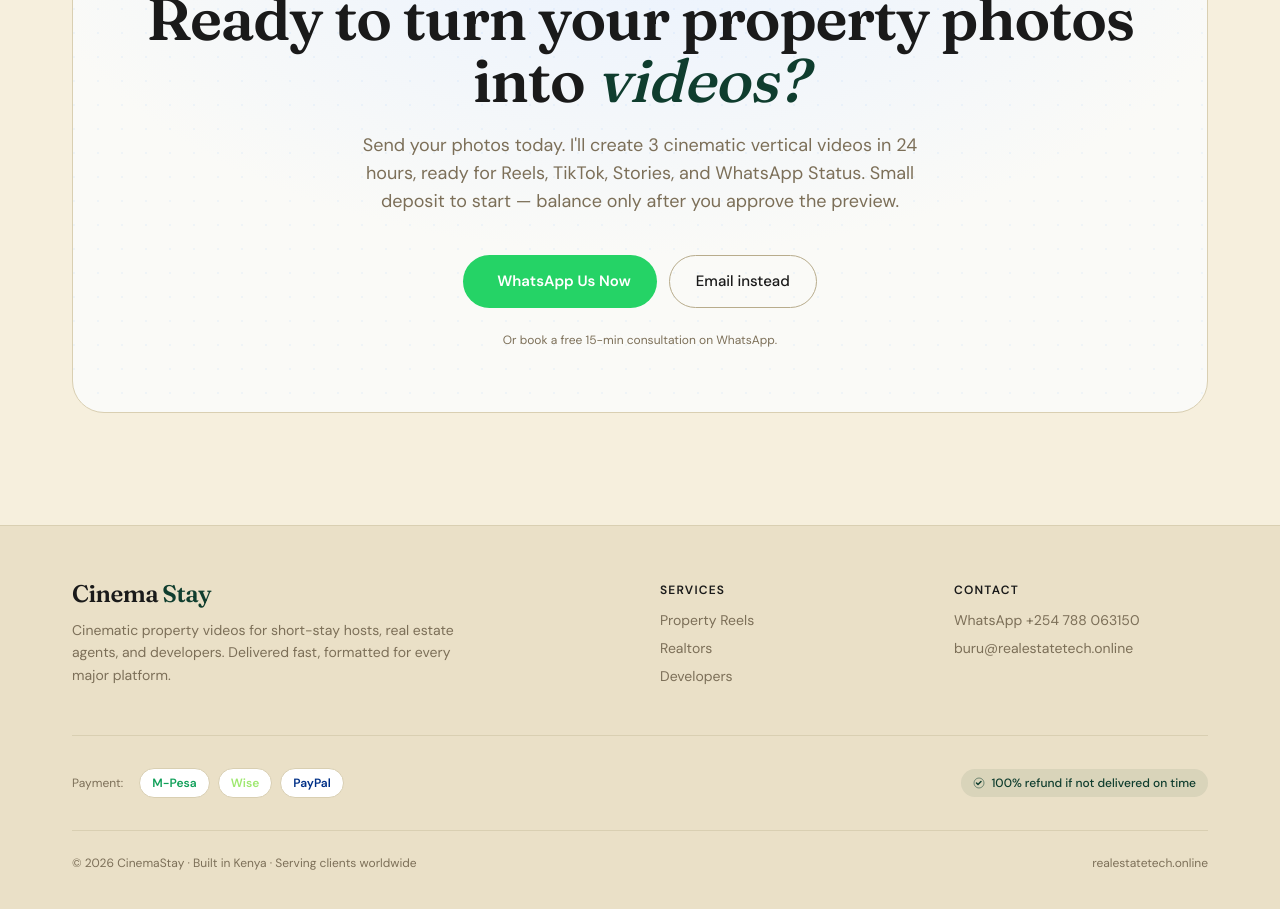
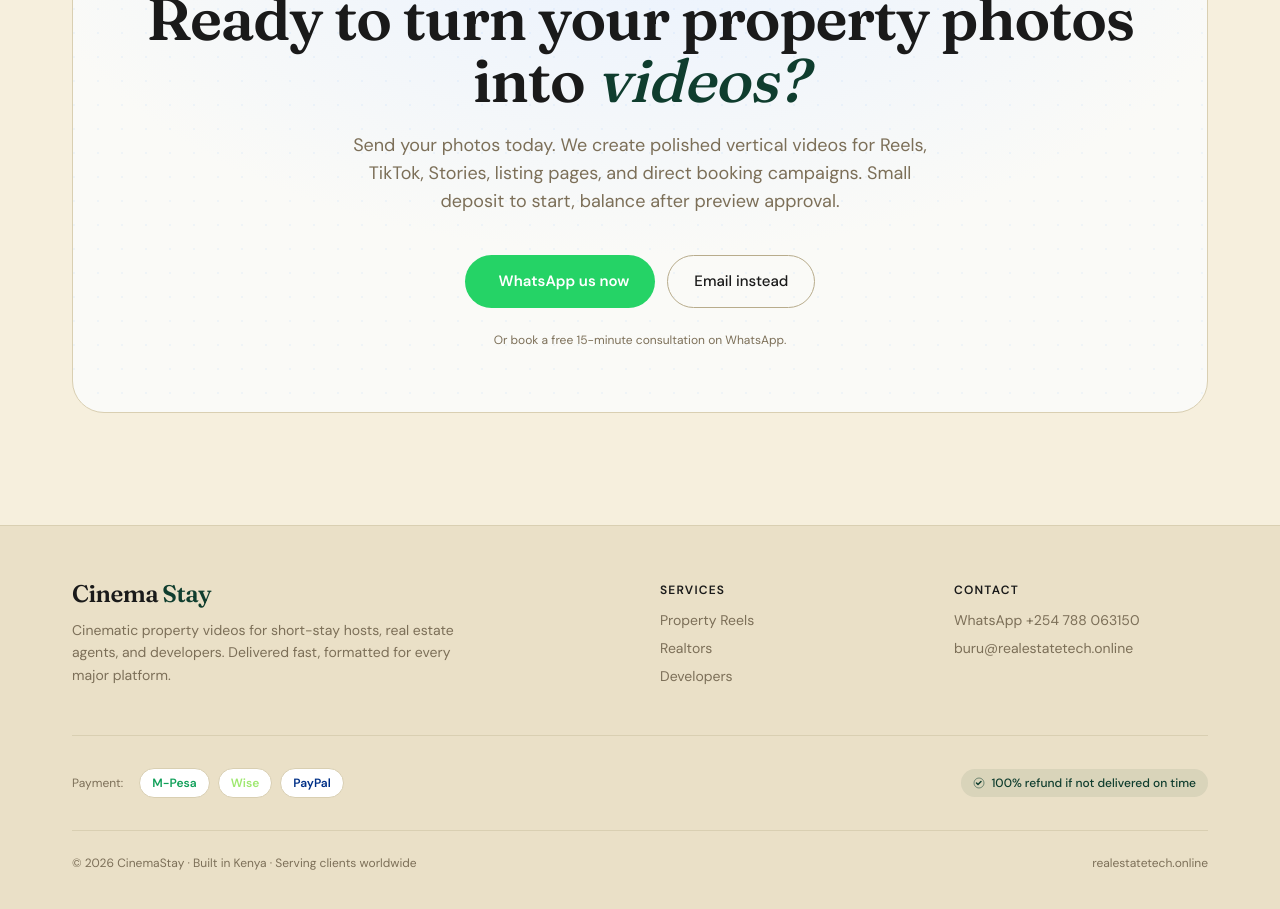
Before and after one commit to gjba123/realestatetech-online, a Next.js app: page /realtors in a window 1280 px wide. Shown: the part 6760-7669 px from the top of the page. Built offline with nearby package versions, Linux system fonts and the light colour scheme; no server answers.

Commit message:
Remove international WhatsApp wording from final CTA

```diff
--- a/components/final-cta.tsx
+++ b/components/final-cta.tsx
@@ -12,7 +12,6 @@ export function FinalCta({ niche }: { niche: Niche }) {
             border: "1px solid var(--border)",
           }}
         >
-          {/* Subtle dot pattern */}
           <div
             className="absolute inset-0 pointer-events-none opacity-30"
             style={{
@@ -29,11 +28,12 @@ export function FinalCta({ niche }: { niche: Niche }) {
               <em className="font-italic-display" style={{ color: "var(--green)" }}>videos?</em>
             </h2>
             <p className="text-[var(--muted)] text-base md:text-lg max-w-xl mx-auto mb-10">
-              Send your photos today. I&apos;ll create 3 cinematic vertical videos in 24 hours, ready for Reels, TikTok, Stories, and WhatsApp Status. Small deposit to start — balance only after you approve the preview.
+              Send your photos today. We create polished vertical videos for Reels,
+              TikTok, Stories, listing pages, and direct booking campaigns. Small
+              deposit to start, balance after preview approval.
             </p>
 
             <div className="flex flex-col sm:flex-row gap-3 justify-center max-w-lg mx-auto">
-              {/* Kenya: WhatsApp primary */}
               <a
                 href={waUrl(niche.primaryWaMessage)}
                 target="_blank"
@@ -43,10 +43,9 @@ export function FinalCta({ niche }: { niche: Niche }) {
                 <svg className="wa-icon" viewBox="0 0 24 24" fill="currentColor" aria-hidden="true">
                   <path d="M17.472 14.382c-.297-.149-1.758-.867-2.03-.967-.273-.099-.471-.148-.67.15-.197.297-.767.966-.94 1.164-.173.199-.347.223-.644.075-.297-.15-1.255-.463-2.39-1.475-.883-.788-1.48-1.761-1.653-2.059-.173-.297-.018-.458.13-.606.134-.133.298-.347.446-.52.149-.174.198-.298.298-.497.099-.198.05-.371-.025-.52-.075-.149-.669-1.612-.916-2.207-.242-.579-.487-.5-.669-.51a12.8 12.8 0 0 0-.57-.01c-.198 0-.52.074-.792.372-.272.297-1.04 1.016-1.04 2.479 0 1.462 1.065 2.875 1.213 3.074.149.198 2.096 3.2 5.077 4.487.709.306 1.262.489 1.694.625.712.227 1.36.195 1.871.118.571-.085 1.758-.719 2.006-1.413.248-.694.248-1.289.173-1.413-.074-.124-.272-.198-.57-.347m-5.421 7.403h-.004a9.87 9.87 0 0 1-5.031-1.378l-.361-.214-3.741.982.998-3.648-.235-.374a9.86 9.86 0 0 1-1.51-5.26c.001-5.45 4.436-9.884 9.888-9.884 2.64 0 5.122 1.03 6.988 2.898a9.825 9.825 0 0 1 2.893 6.994c-.003 5.45-4.437 9.884-9.885 9.884m8.413-18.297A11.815 11.815 0 0 0 12.05 0C5.495 0 .16 5.335.157 11.892c0 2.096.547 4.142 1.588 5.945L.057 24l6.305-1.654a11.882 11.882 0 0 0 5.683 1.448h.005c6.554 0 11.89-5.335 11.893-11.893a11.821 11.821 0 0 0-3.48-8.413Z" />
                 </svg>
-                WhatsApp Us Now
+                WhatsApp us now
               </a>
 
-              {/* International: Email primary */}
               <a
                 href={`mailto:${CONTACT.email}?subject=Cinematic%20${niche.shortLabel}%20Inquiry`}
                 className="btn-ink btn-mobile-full intl-only"
@@ -54,10 +53,9 @@ export function FinalCta({ niche }: { niche: Niche }) {
                 <svg className="w-5 h-5" viewBox="0 0 24 24" fill="none" stroke="currentColor" strokeWidth="1.7" aria-hidden="true">
                   <path d="M3 8l9 6 9-6M5 19h14a2 2 0 002-2V7a2 2 0 00-2-2H5a2 2 0 00-2 2v10a2 2 0 002 2z" strokeLinecap="round" strokeLinejoin="round" />
                 </svg>
-                Email Us Now
+                Email us now
               </a>
 
-              {/* Secondary: email for KE, n/a for intl */}
               <a
                 href={`mailto:${CONTACT.email}?subject=Cinematic%20${niche.shortLabel}%20Inquiry`}
                 className="btn-ghost btn-mobile-full wa-only"
@@ -67,10 +65,10 @@ export function FinalCta({ niche }: { niche: Niche }) {
             </div>
 
             <p className="text-[var(--muted)] text-xs mt-6 wa-only">
-              Or book a free 15-min consultation on WhatsApp.
+              Or book a free 15-minute consultation on WhatsApp.
             </p>
             <p className="text-[var(--muted)] text-xs mt-6 intl-only">
-              Reply within 24 hours guaranteed.
+              We reply within 24 hours.
             </p>
           </div>
         </div>
```
